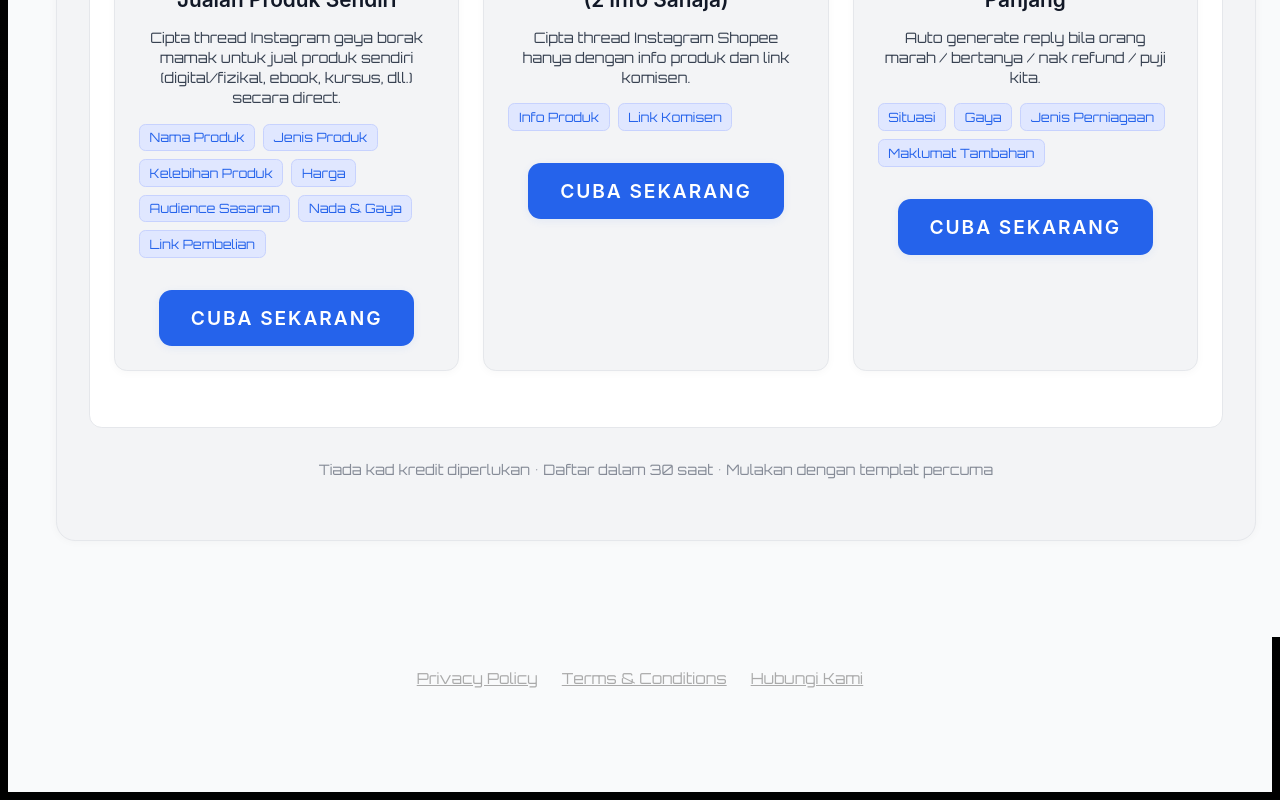
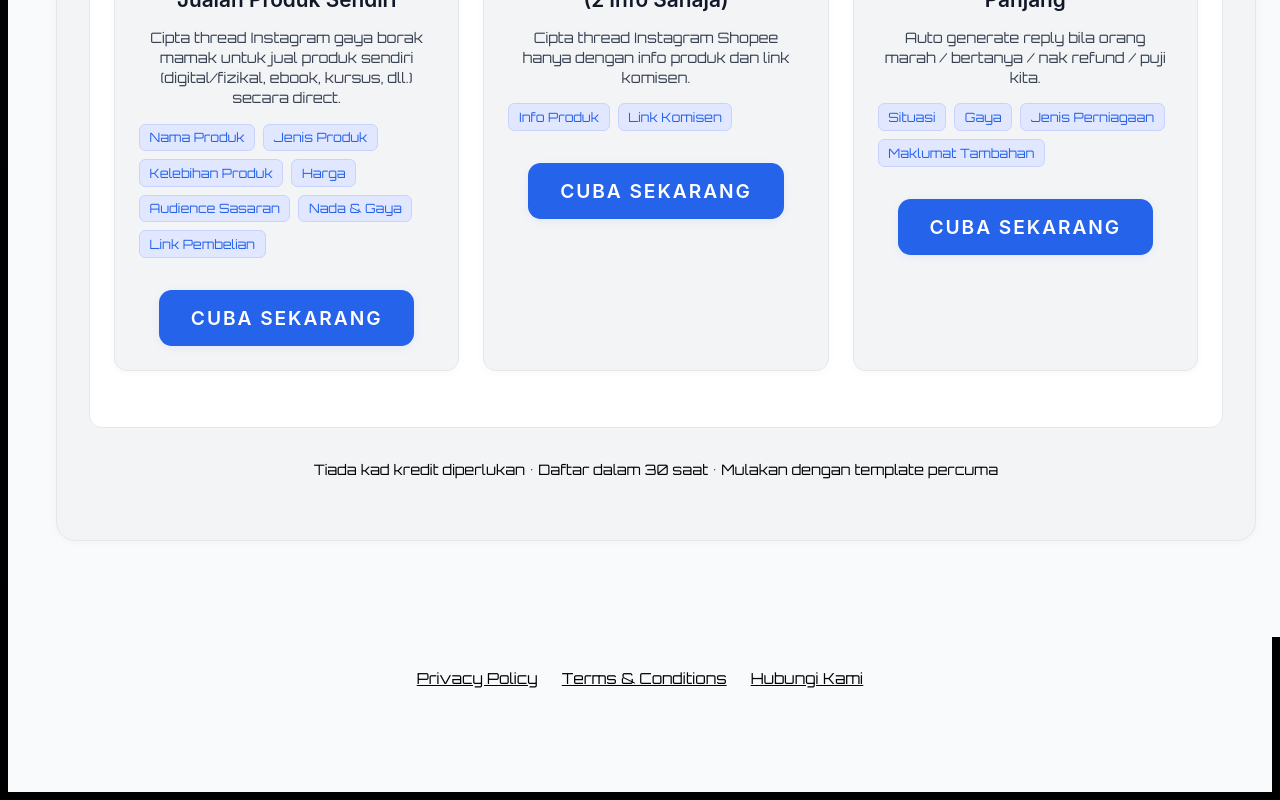
Before and after one commit to Aaqil456/mudahprompt, a Next.js app: page / in a window 1280 px wide. Shown: the part 3385-4185 px from the top of the page. Built offline with nearby package versions, Linux system fonts and the light colour scheme; no server answers.

Commit message:
changed text color in button

```diff
--- a/src/app/contact/contact.module.css
+++ b/src/app/contact/contact.module.css
@@ -315,7 +315,7 @@
 
 .contactChatSendButton {
   font-family: var(--font-digital);
-  color: var(--text-primary);
+  color: #ffffff;
   border: 1px solid var(--border-color);
   background: var(--primary-color);
   padding: 0.7rem 2rem;
--- a/src/app/landing/LandingPage.tsx
+++ b/src/app/landing/LandingPage.tsx
@@ -414,16 +414,16 @@ export default function LandingPage() {
             </div>
 
             <p className={styles.finalCTANote}>
-              Tiada kad kredit diperlukan • Daftar dalam 30 saat • Mulakan dengan templat percuma
+              Tiada kad kredit diperlukan • Daftar dalam 30 saat • Mulakan dengan template percuma
             </p>
         </div>
         </section>
       </main>
     </div>
-      <div style={{ textAlign: 'center', marginTop: '2rem', marginBottom: '1.5rem', fontSize: '0.95rem', color: '#aaa' }}>
-        <Link href="/privacy-policy" style={{ marginRight: '1.5rem', color: '#aaa', textDecoration: 'underline' }}>Privacy Policy</Link>
-        <Link href="/terms" style={{ marginRight: '1.5rem',color: '#aaa', textDecoration: 'underline' }}>Terms & Conditions</Link>
-        <Link href="/contact" style={{ color: '#aaa', textDecoration: 'underline' }}>Hubungi Kami</Link>
+      <div style={{ textAlign: 'center', marginTop: '2rem', marginBottom: '1.5rem', fontSize: '0.95rem', color: '#000000' }}>
+        <Link href="/privacy-policy" style={{ marginRight: '1.5rem', color: '#000000', textDecoration: 'underline' }}>Privacy Policy</Link>
+        <Link href="/terms" style={{ marginRight: '1.5rem',color: '#000000', textDecoration: 'underline' }}>Terms & Conditions</Link>
+        <Link href="/contact" style={{ color: '#000000', textDecoration: 'underline' }}>Hubungi Kami</Link>
       </div>
     </>
   )
--- a/src/app/landing/landing-page.module.css
+++ b/src/app/landing/landing-page.module.css
@@ -1019,9 +1019,9 @@
 }
 
 .finalCTANote {
-  color: #6b7280;
+  color: #000000;
   font-size: 0.9rem;
-  opacity: 0.8;
+  opacity: 1.0;
 }
 
 /* Assistants Preview */
--- a/src/app/prompt-assistant/PromptAssistant.module.css
+++ b/src/app/prompt-assistant/PromptAssistant.module.css
@@ -185,7 +185,7 @@
 
 .button {
   font-family: var(--font-digital);
-  color: var(--text-primary);
+  color: #ffffff;
   border: 1px solid var(--border-color);
   background: #2563eb;
   padding: 0.7rem 2.5rem;
@@ -232,7 +232,7 @@
 
 .actionButton {
   font-family: var(--font-digital);
-  color: var(--text-primary);
+  color: #ffffff;
   border: 1px solid var(--border-color);
   background: #2563eb;
   padding: 0.5rem 1rem;
```
